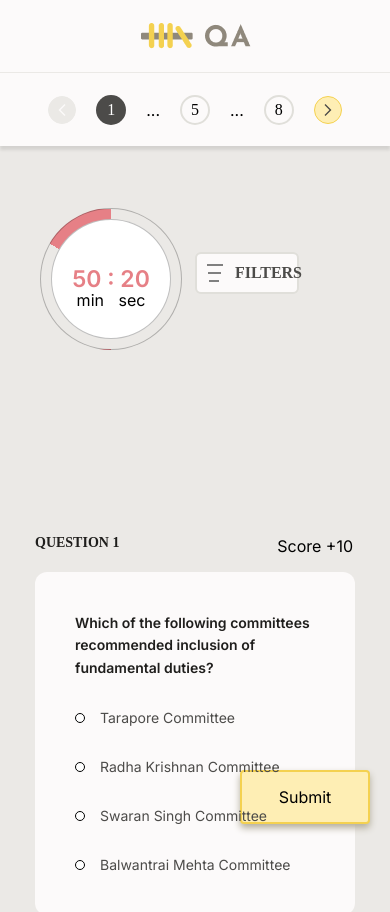
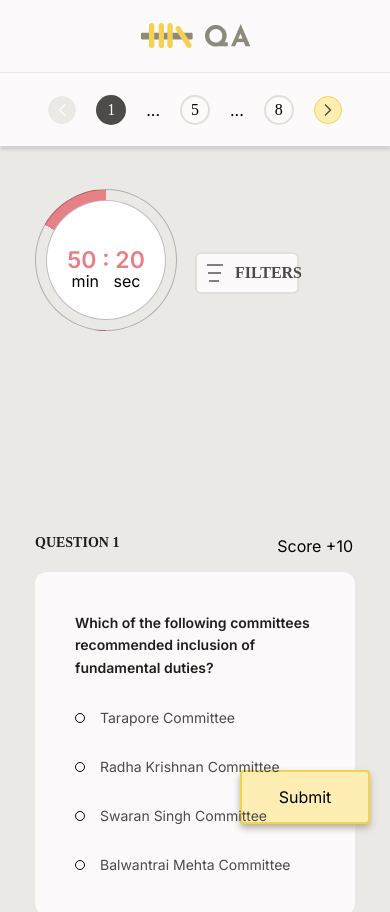
Before and after one commit to tannukumari14/assessment-platform, a Next.js app: page /component in a window 390 px wide. Shown: the top 912 px of the page. Built offline with nearby package versions, Linux system fonts and the light colour scheme; a web font is replaced by a local one.

Commit message:
after code review worked on clock

```diff
--- a/app/component/Assessment_Question_Page.css
+++ b/app/component/Assessment_Question_Page.css
@@ -13,6 +13,10 @@ html {
   justify-content:space-between;
   width:894px;
   margin-left: 103px;
+}
+
+.border-assessment{
+  width: 284px;
 }
 
 
@@ -320,6 +324,10 @@ html {
   flex-direction: column;
 }
 
+.border-assessment{
+  width: 101px;
+}
+
 .score{
   margin-right: 242px;
 }
--- a/app/component/Assessment_Question_Page.js
+++ b/app/component/Assessment_Question_Page.js
@@ -10,9 +10,7 @@ const Assessment_Question_Page = () => {
             <div className="page-header">
                 <div className="outer-border">
                     <div className="border-assessment">
-
                         <Clock />
-
                         <Modal/>
                     </div>
 
--- a/app/component/Clock.css
+++ b/app/component/Clock.css
@@ -3,12 +3,12 @@ html {
     overflow-x: hidden;
 }
 
-.clock-box {
+.clock-container {
   width: 152px;
   height: 180px;
   position: relative;
   bottom: 47px;
-  left: 60px;
+  margin: auto;
 }
 
 .cercle1 {
@@ -17,18 +17,13 @@ html {
   height: 142px;
   border-radius: 50%;
   border: 1px solid rgba(0, 0, 0, 0.25);
-  background-color: #EBE9E6;
   position: absolute;
-  top: 50%;
-  left: 50%;
-  transform: translate(-50%, -50%);
 }
 
 .cercle2 {
   width: 120px;
   height: 120px;
   border-radius: 50%;
-  border: 1px solid rgba(0, 0, 0, 0.25);
   background-color: white;
   position: absolute;
   top: 50%;
@@ -37,7 +32,6 @@ html {
   display: flex;
   align-items: center;
   justify-content: center;
-  flex-direction: column;
 }
 
 .second {
@@ -45,16 +39,12 @@ html {
   font-family: "Inter";
   font-size: 23px;
   font-weight: 600;
-  text-transform: uppercase;
 }
 
 .time {
   font-family: "Inter";
   font-size: 14px;
   font-weight: 600;
-  display: flex;
-  justify-content: center;
-  align-items: center;
   position: absolute;
   top: 180px;
   left: 20px;
@@ -65,13 +55,11 @@ html {
   position: absolute;
   top: 70px;
   word-spacing: 10px;
-  color: black;
 }
 
 @media screen and (max-width: 768px) {
-.clock-box {
+.clock-container {
   transform: none;
-  left: 0px;
 }
 
 .cercle1 {
--- a/app/component/Clock.js
+++ b/app/component/Clock.js
@@ -4,14 +4,13 @@ const Clock = () => {
     return (
         <>
             <div className="clock-container">
-                <div className="clock-box">
-                    <div className="cercle1"></div>
+                <div className="cercle1">
                     <div className="cercle2">
                         <div className="second">50 : 20</div>
                         <p className="min-sec">min sec</p>
                     </div>
-                    <div className="time">Remaining Time</div>
                 </div>
+                <div className="time">Remaining Time</div>
             </div>
         </>
     )
```
